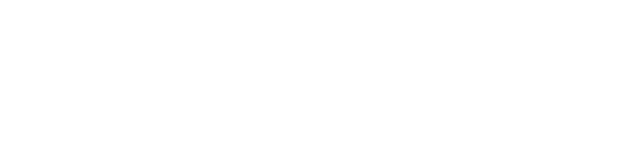
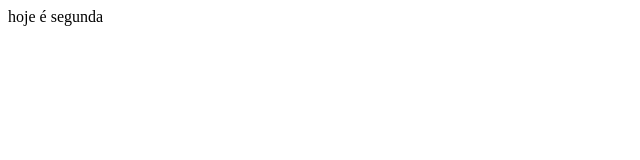
Before and after one commit to Calebebarbosanunes/castelo2f, a plain HTML site: page index.html in a window 1280 px wide. Shown: the whole page, without its empty margins (0-640 px from the left). Drawn offline with Linux system fonts and the light colour scheme.

Commit message:
primeira aula

```diff
--- a/index.html
+++ b/index.html
@@ -7,6 +7,6 @@
     <title>Document</title>
 </head>
 <body>
-
+  hoje é segunda
 </body>
 </html>
```
